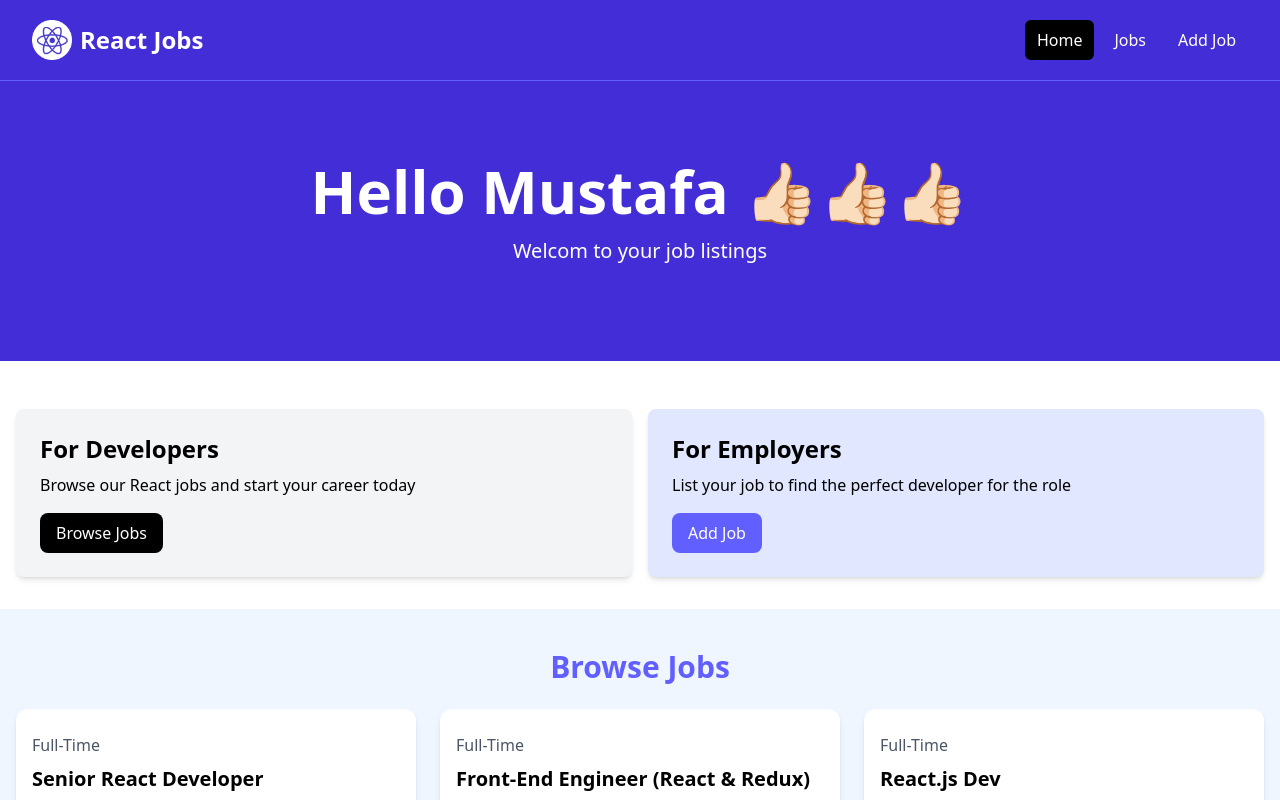
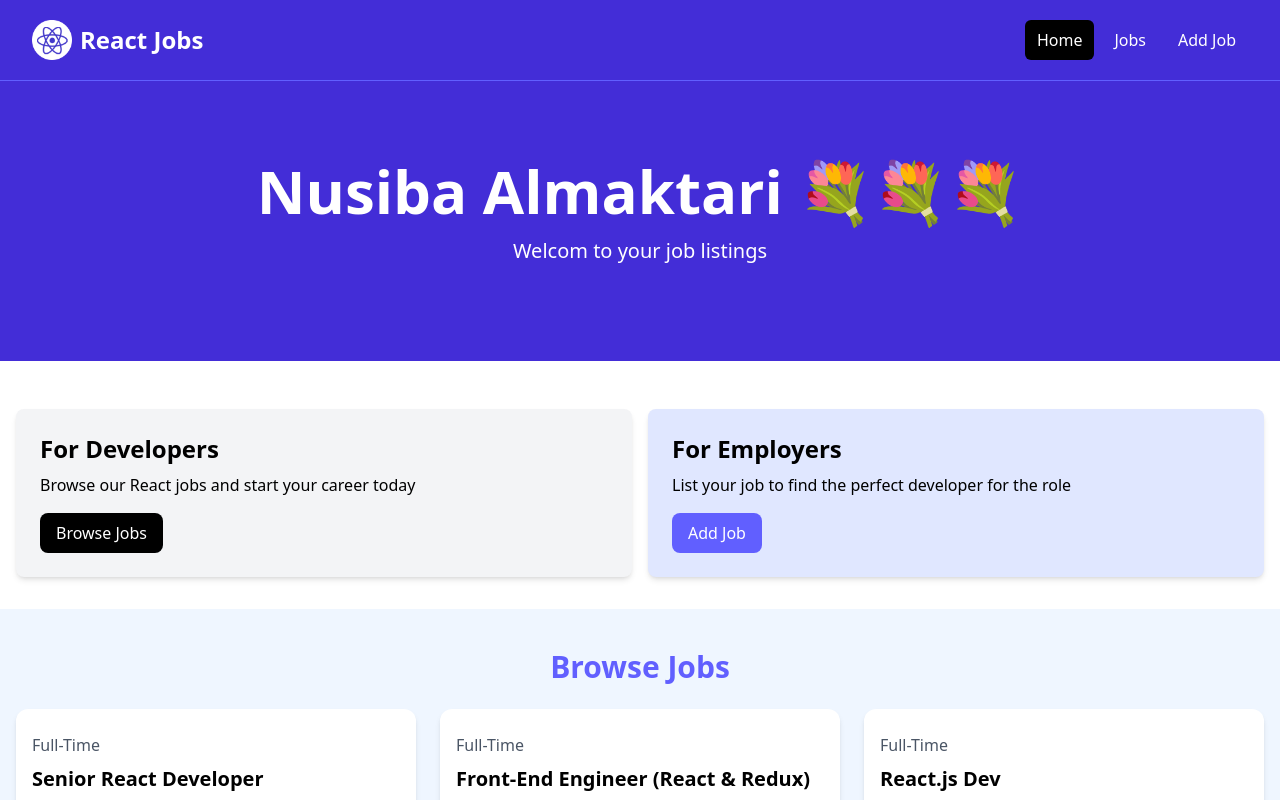
Before and after one commit to Mustafa775/ci-cd, a React (Vite) app: page / in a window 1280 px wide. Shown: the top 800 px of the page. Built offline with nearby package versions, Linux system fonts and the light colour scheme.

Commit message:
edit name

```diff
--- a/src/components/hero.tsx
+++ b/src/components/hero.tsx
@@ -1,5 +1,5 @@
 
-const hero = ({title="Hello Mustafa 👍🏻👍🏻👍🏻",subtitle="Welcom to your job listings"}: {title?: string, subtitle?: string}) => {
+const hero = ({title="Nusiba Almaktari 💐💐💐",subtitle="Welcom to your job listings"}: {title?: string, subtitle?: string}) => {
   return (
     <section className="bg-indigo-700 py-20 mb-4">
     <div
```
